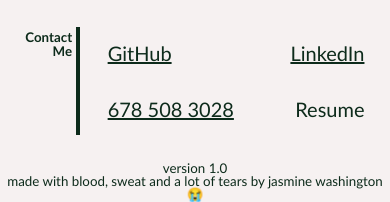
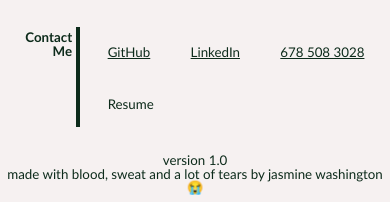
Before and after one commit to jcwashington/JCW_Portfolio, a plain HTML site: page index.html in a window 390 px wide. Shown: the part 1620-1822 px from the top of the page. Drawn offline with Linux system fonts and the light colour scheme.

Commit message:
addressed contact links sizing issue when viewd from a screen size less than 600px

```diff
--- a/assets/css/style.css
+++ b/assets/css/style.css
@@ -245,4 +245,7 @@ footer p{
     .project-title {
         font-size: smaller;
     }
+    .contact-links a{
+        font-size: smaller;
+    }
 }
```
